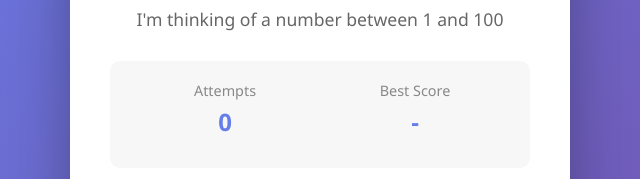
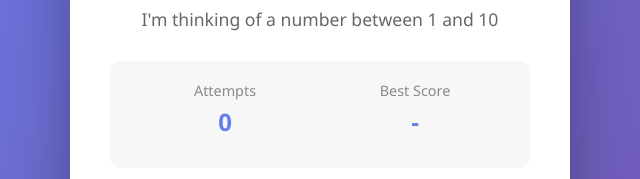
Before and after one commit to Seleem-hub/Game, a plain HTML site: page index.html in a window 1280 px wide. Shown: the part 208-387 px from the top of the page, 320-960 px from the left. Drawn offline with Linux system fonts and the light colour scheme.

```diff
--- a/index.html
+++ b/index.html
@@ -183,7 +183,7 @@
 <body>
     <div class="container">
         <h1>🎯 Guess the Number</h1>
-        <p class="subtitle">I'm thinking of a number between 1 and 100</p>
+        <p class="subtitle">I'm thinking of a number between 1 and 10</p>
 
         <div class="game-info">
             <div class="info-row">
```
